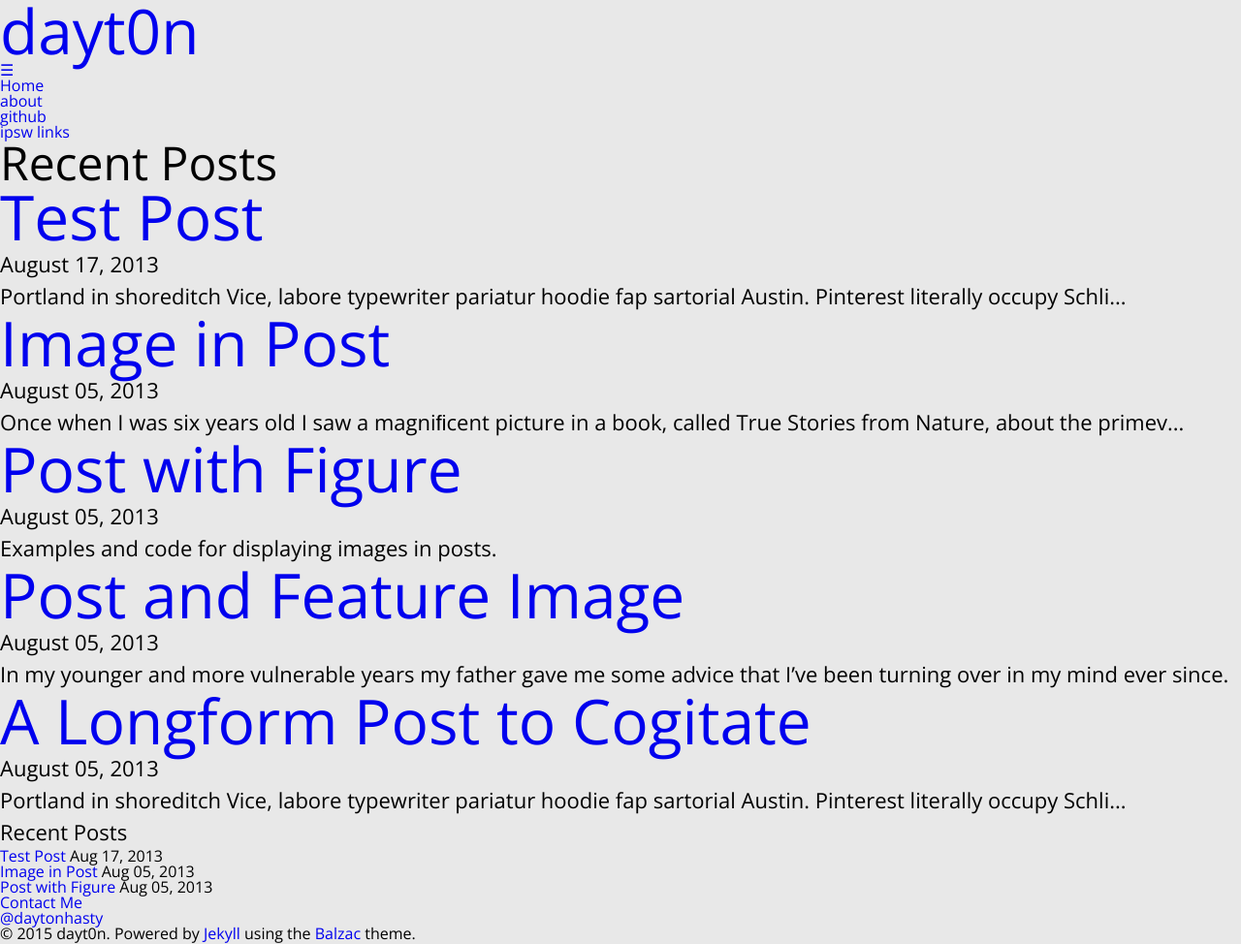
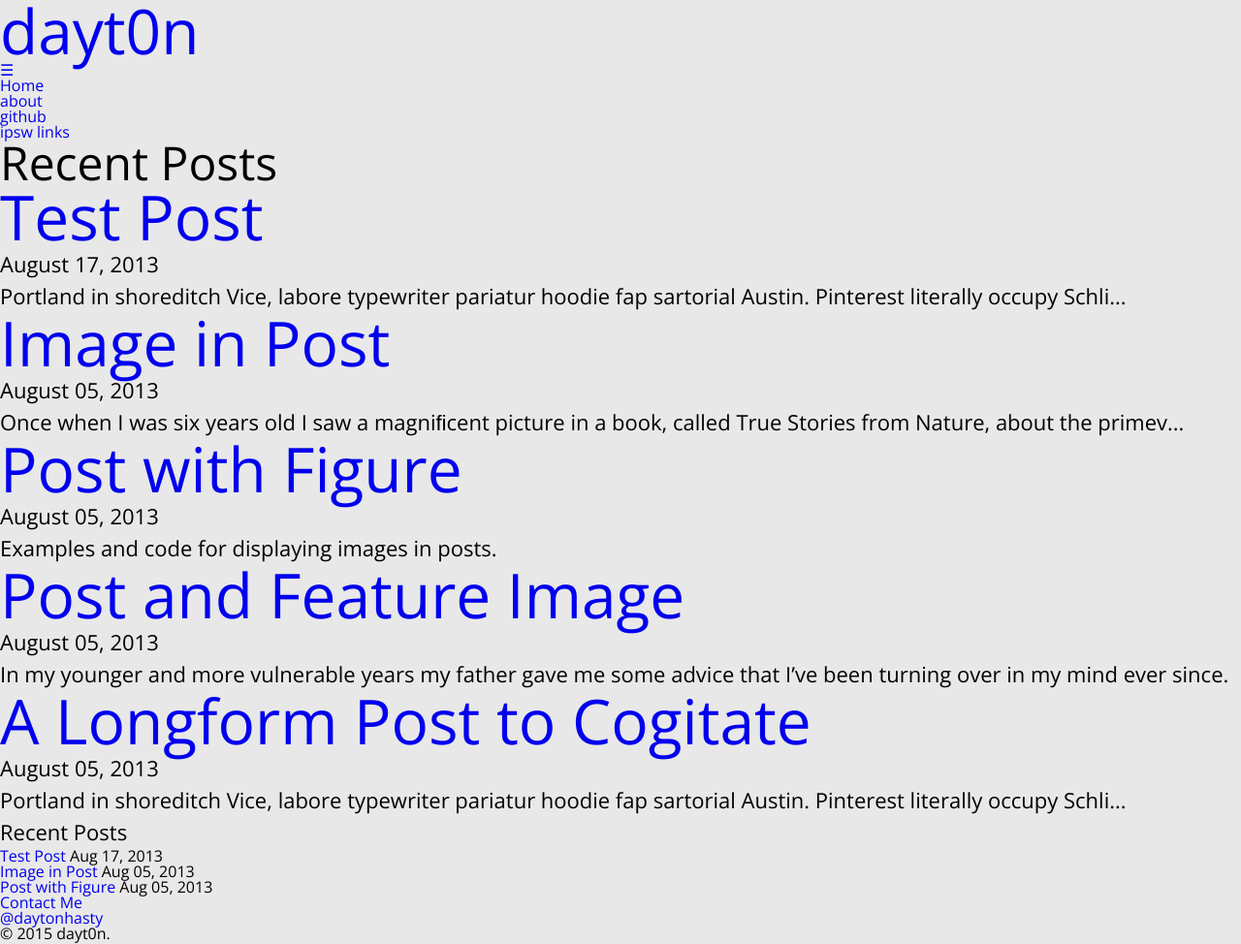
Before and after one commit to dayt0n/dayt0n.github.io, a Jekyll site: the page built from index.md, in a window 1280 px wide. Shown: the whole page at 97% size. Built offline with Jekyll 4.4.1, drawn with Linux system fonts in a browser that asks for light colours.

Commit message:
Fixed footer

```diff
--- a/_includes/footer.html
+++ b/_includes/footer.html
@@ -26,7 +26,7 @@
         </ul>
     </div>
     </aside>
-    <small>&copy; {{ site.time | date: '%Y' }} {{ site.owner.name }}. Powered by <a href="http://jekyllrb.com">Jekyll</a> using the <a href="http://jekyll.gtat.me/about">Balzac</a> theme.</small>
+    <small>&copy; {{ site.time | date: '%Y' }} {{ site.owner.name }}.</small>
   </footer>
 
   <!-- If they're out, get some from the cellar -->
```
